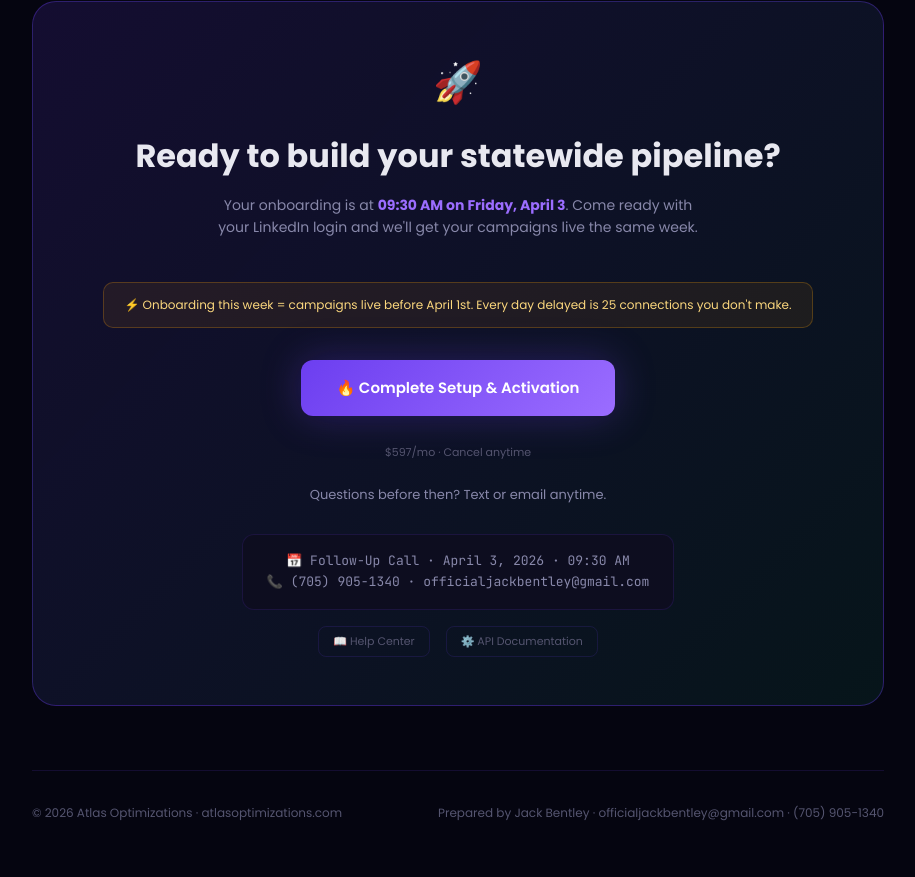
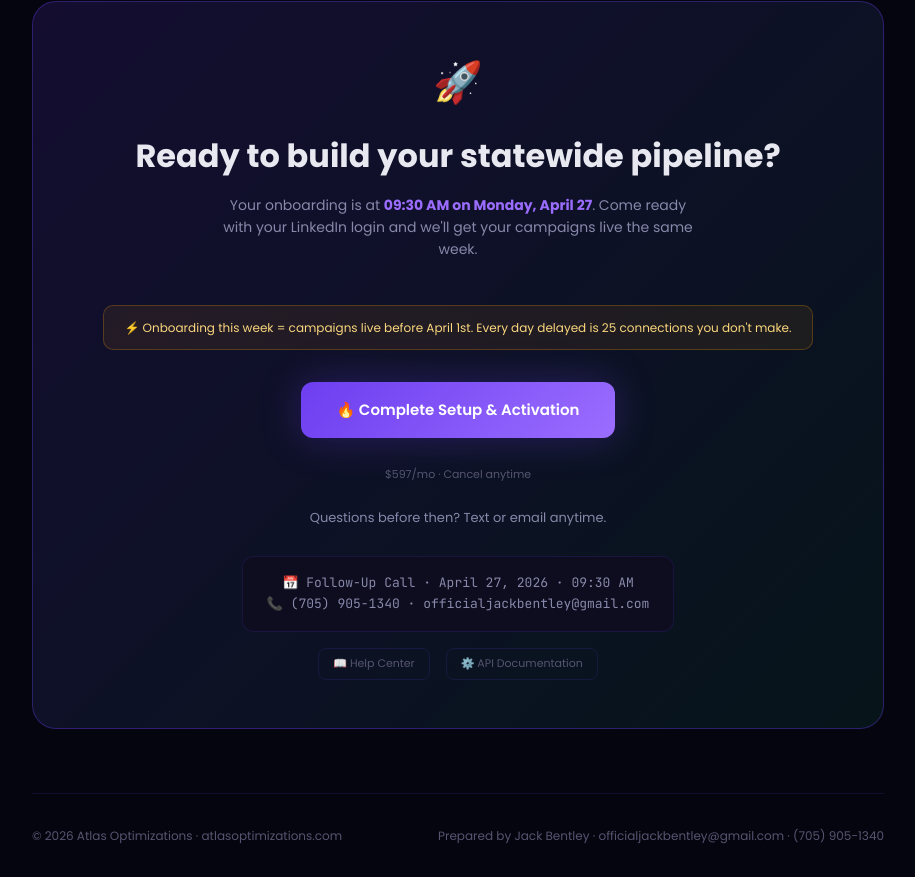
Before and after one commit to backjentley/atlas-proposal-nick-minetos, a plain HTML site: page index.html in a window 1280 px wide. Shown: the part 10545-11422 px from the top of the page, without its empty margins (182-1097 px from the left). Before the commit the page ends 11399 px from the top, so only its background shows below. Drawn offline with Linux system fonts and the light colour scheme.

Commit message:
Fix: Adjusted onboarding and follow up dates to April 27th

```diff
--- a/index.html
+++ b/index.html
@@ -1172,7 +1172,7 @@
     <div class="cta-box">
       <div style="font-size:40px;margin-bottom:16px;">🚀</div>
       <h2>Ready to build your statewide pipeline?</h2>
-      <p>Your onboarding is at <strong style="color:var(--acc2);">09:30 AM on Friday, April 3</strong>. Come ready with your LinkedIn login and we'll get your campaigns live the same week.</p>
+      <p>Your onboarding is at <strong style="color:var(--acc2);">09:30 AM on Monday, April 27</strong>. Come ready with your LinkedIn login and we'll get your campaigns live the same week.</p>
       <div style="margin-top:16px;margin-bottom:12px;padding:12px 20px;background:var(--gold-bg);border:1px solid rgba(245,158,11,0.25);border-radius:10px;font-size:12px;color:#fcd87e;display:inline-block;">
         ⚡ Onboarding this week = campaigns live before April 1st. Every day delayed is 25 connections you don't make.
       </div>
@@ -1184,7 +1184,7 @@
         Questions before then? Text or email anytime.
       </div>
       <div style="font-family:'JetBrains Mono',monospace;font-size:13px;color:var(--muted);background:var(--surface);border:1px solid var(--border);border-radius:12px;padding:16px 24px;display:inline-block;">
-        📅 Follow-Up Call · April 3, 2026 · 09:30 AM<br>
+        📅 Follow-Up Call · April 27, 2026 · 09:30 AM<br>
         📞 (705) 905-1340 · officialjackbentley@gmail.com
       </div>
       <div style="margin-top:16px;display:flex;gap:16px;justify-content:center;flex-wrap:wrap;">
```
